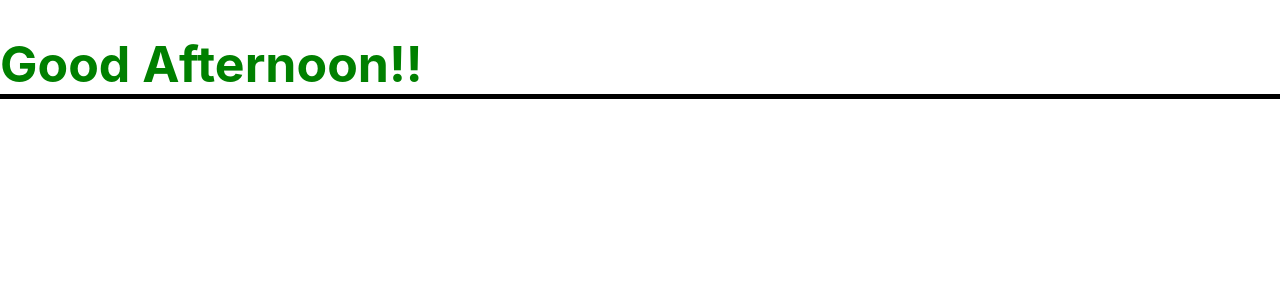
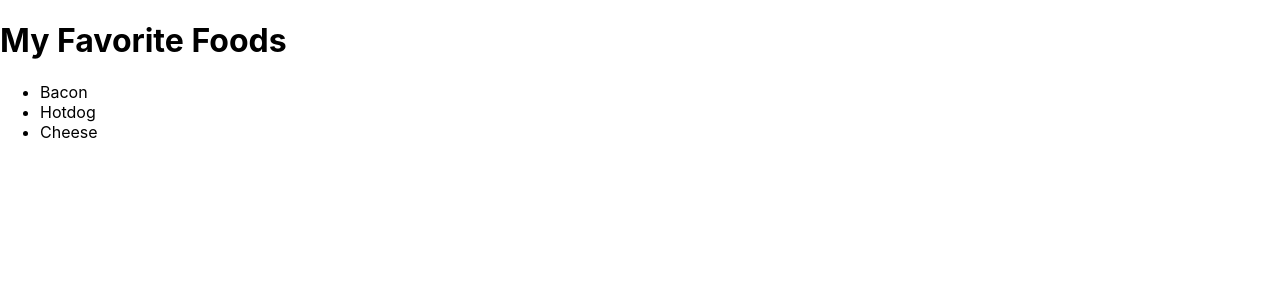
Before and after one commit to jaffreyrodriguez42/React-Udemy-Version2, a React (Create React App) app: page / in a window 1280 px wide. Shown: the top 300 px of the page. Built offline with nearby package versions, Linux system fonts and the light colour scheme.

Commit message:
React componets

```diff
--- a/src/App.js
+++ /dev/null
@@ -1,36 +0,0 @@
-import './App.css';
-
-
-function App() {
-  const d = new Date();
-  const currentHour = d.getHours();
-
-  let messageColor = {
-    color: ""
-  }
-  let message = "";
-
-
-
-
-  if(currentHour < 12){
-    messageColor.color = "red";
-    message = "Morning";
-  }else if(currentHour < 18){
-    messageColor.color = "green";
-    message = "Afternoon";
-  }else if(currentHour < 24){
-    messageColor.color = "blue";
-    message = "Night";
-  }
-
-  console.log(message);
-  console.log(currentHour);
-  console.log(messageColor.color);
-  return (
-    <h1 className="heading" style={messageColor}>{ "Good " + message + "!!"}</h1>
-
-  );
-}
-
-export default App;
--- /dev/null
+++ b/src/Heading.jsx
@@ -0,0 +1,9 @@
+import React from "react";
+
+function Heading(){
+	return(
+		<h1>My Favorite Foods</h1>
+	);
+}
+
+export default Heading;
--- /dev/null
+++ b/src/List.jsx
@@ -0,0 +1,13 @@
+import React from "react";
+
+function List(){
+	return(
+		<ul>
+		  <li>Bacon</li>
+		  <li>Hotdog</li>
+		  <li>Cheese</li>
+		</ul>
+	);
+}
+
+export default List;
--- /dev/null
+++ b/src/components/App.js
@@ -0,0 +1,15 @@
+import '../App.css';
+import Heading from "./Heading";
+import List from "./List";
+
+function App() {
+
+  return (
+    <div>
+      <Heading />
+      <List />
+    </div>
+  );
+}
+
+export default App;
--- /dev/null
+++ b/src/components/Heading.jsx
@@ -0,0 +1,9 @@
+import React from "react";
+
+function Heading(){
+	return(
+		<h1>My Favorite Foods</h1>
+	);
+}
+
+export default Heading;
--- /dev/null
+++ b/src/components/List.jsx
@@ -0,0 +1,13 @@
+import React from "react";
+
+function List(){
+	return(
+		<ul>
+		  <li>Bacon</li>
+		  <li>Hotdog</li>
+		  <li>Cheese</li>
+		</ul>
+	);
+}
+
+export default List;
--- a/src/index.js
+++ b/src/index.js
@@ -1,7 +1,7 @@
 import React from 'react';
 import ReactDOM from 'react-dom';
 import './index.css';
-import App from './App';
+import App from './components/App';
 import reportWebVitals from './reportWebVitals';
 
 ReactDOM.render(
```
Also changed, not shown: 1 other file (tests, documents, lock files or other folders).
